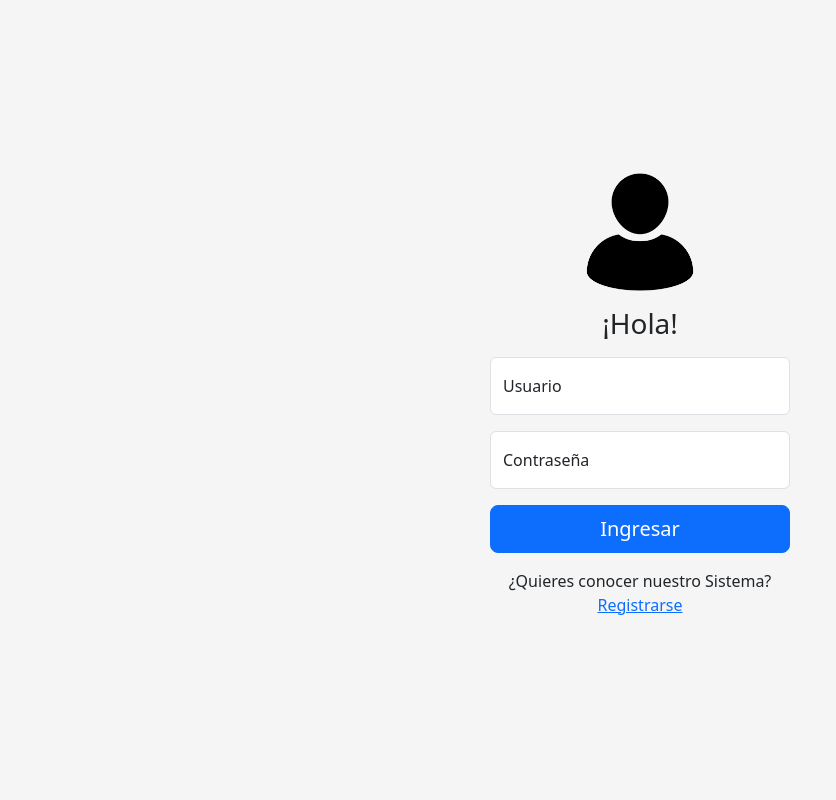
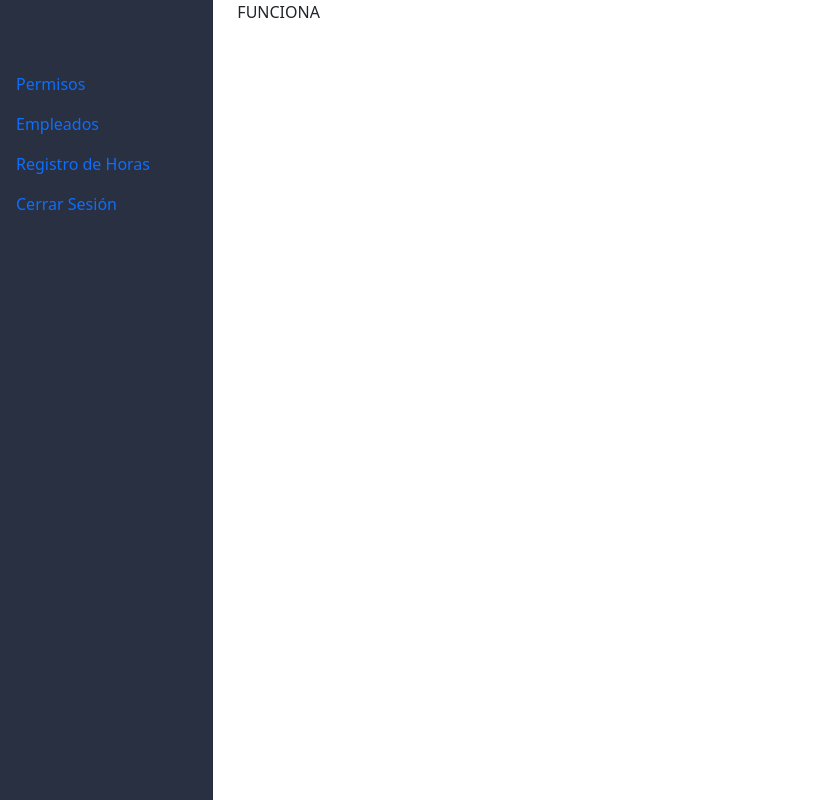
Before and after one commit to kennyLond/FrontEnd--Sistema-de-Horarios-y-Permisos, an Angular app: page /list-personas/permisos in a window 1280 px wide. Before the commit this address led to /login. Shown: the whole page, without its empty margins (0-836 px from the left). Built offline with nearby package versions, Linux system fonts and the light colour scheme.

Commit message:
Enlaces del navBar funcionales

```diff
--- a/src/app/components/list-personas/list-personas.component.css
+++ b/src/app/components/list-personas/list-personas.component.css
@@ -1,5 +1,5 @@
 table{
- width: 100%;
+width: 100%;
 }
 
 mat-form-field {
--- a/src/app/components/list-personas/list-personas.component.html
+++ b/src/app/components/list-personas/list-personas.component.html
@@ -9,7 +9,7 @@
 
 <mat-card >
     <mat-form-field>
-        <mat-label>Filtro</mat-label>
+        <mat-label>Busqueda</mat-label>
         <input matInput  (keyup)="applyFilter($event)" #input autocomplete="off" >
     </mat-form-field>
 
--- a/src/app/components/navbar/navbar.component.html
+++ b/src/app/components/navbar/navbar.component.html
@@ -1,17 +1,23 @@
 <div class="position-sticky pt-3">
     <ul class="nav flex-column">
         <li class="nav-item">
-            <a class="nav-link" href="#">
+            <a class="nav-link" routerLink="/list-personas/permisos">
+                Permisos
+            </a>
+
+        </li>
+        <li class="nav-item">
+            <a class="nav-link" routerLink="/list-personas">
                 Empleados
             </a>
         </li>
         <li class="nav-item">
-            <a class="nav-link" href="#">
+            <a class="nav-link" routerLink="/list-personas/registro-horas">
                 Registro de Horas
             </a>
         </li>
         <li class="nav-item">
-            <a class="nav-link" href="#">
+            <a class="nav-link" (click)="logOut()" style="cursor: pointer;">
                 Cerrar Sesión
             </a>
         </li>
--- a/src/app/components/navbar/navbar.component.ts
+++ b/src/app/components/navbar/navbar.component.ts
@@ -1,11 +1,12 @@
 import { Component } from '@angular/core';
 import { Router } from '@angular/router';
 import { CommonModule } from '@angular/common';
+import { RouterModule } from '@angular/router'; // Agregar esto
 
 @Component({
   selector: 'app-navbar',
   standalone: true,
-  imports: [CommonModule],
+  imports: [CommonModule,RouterModule],
   templateUrl: './navbar.component.html',
   styleUrls: ['./navbar.component.css']
 })
@@ -16,4 +17,6 @@ export class NavbarComponent {
     localStorage.removeItem('token');
     this.router.navigate(['/login']);
   }
+
+
 }
--- /dev/null
+++ b/src/app/components/permisos/permisos.component.html
@@ -0,0 +1 @@
+<p>FUNCIONA</p>
--- /dev/null
+++ b/src/app/components/registro-horas/registro-horas.component.html
@@ -0,0 +1 @@
+<p>Las horas funcionan</p>
```
Also changed, not shown: src/app/app.config.ts (+6 -2 lines), src/app/components/permisos/permisos.component.ts (added, +11 -0 lines), src/app/components/registro-horas/registro-horas.component.ts (added, +11 -0 lines), src/app/components/permisos/permisos.component.css (added), src/app/components/registro-horas/registro-horas.component.css (added), 2 other files (tests, documents, lock files or other folders).
